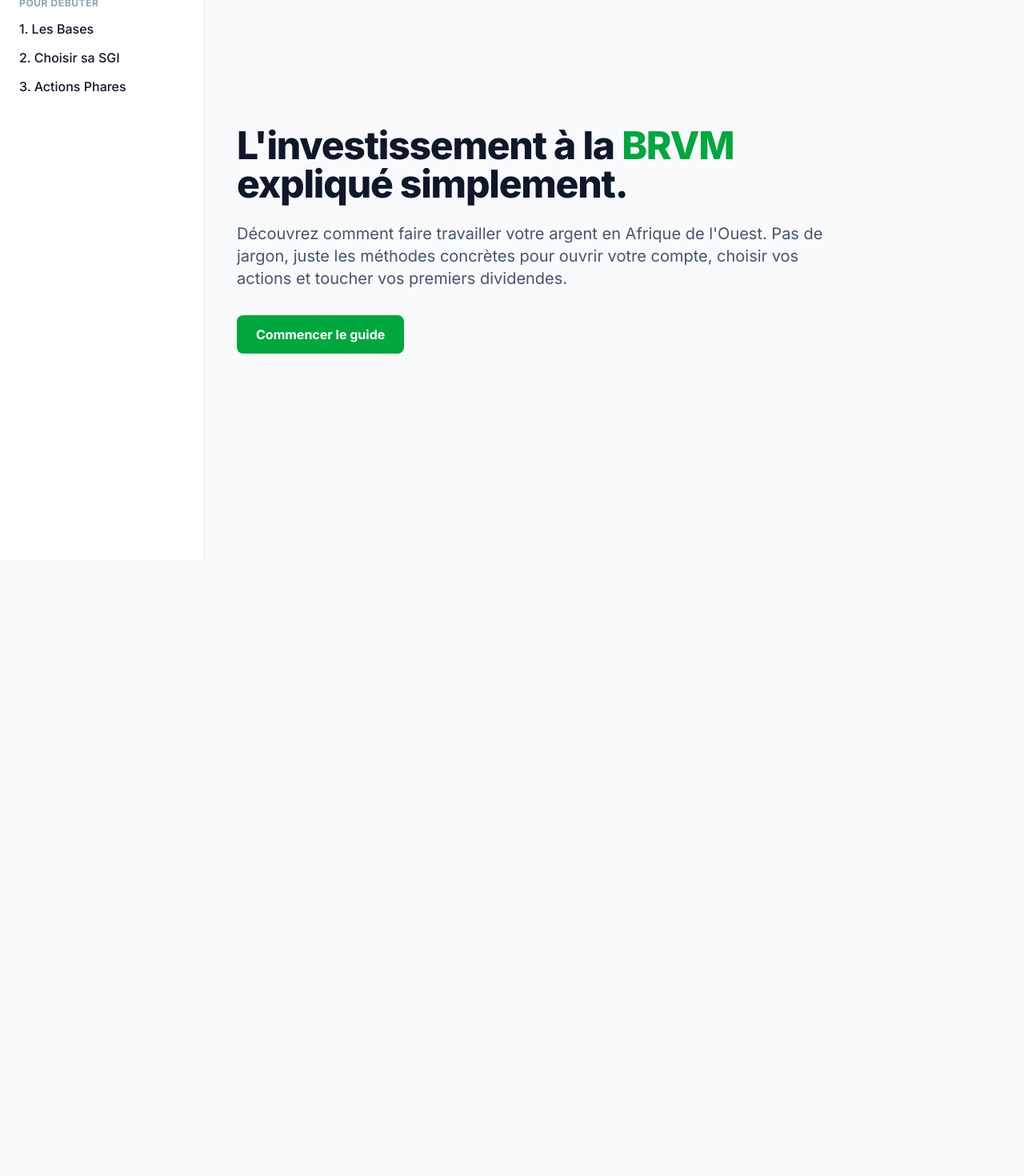
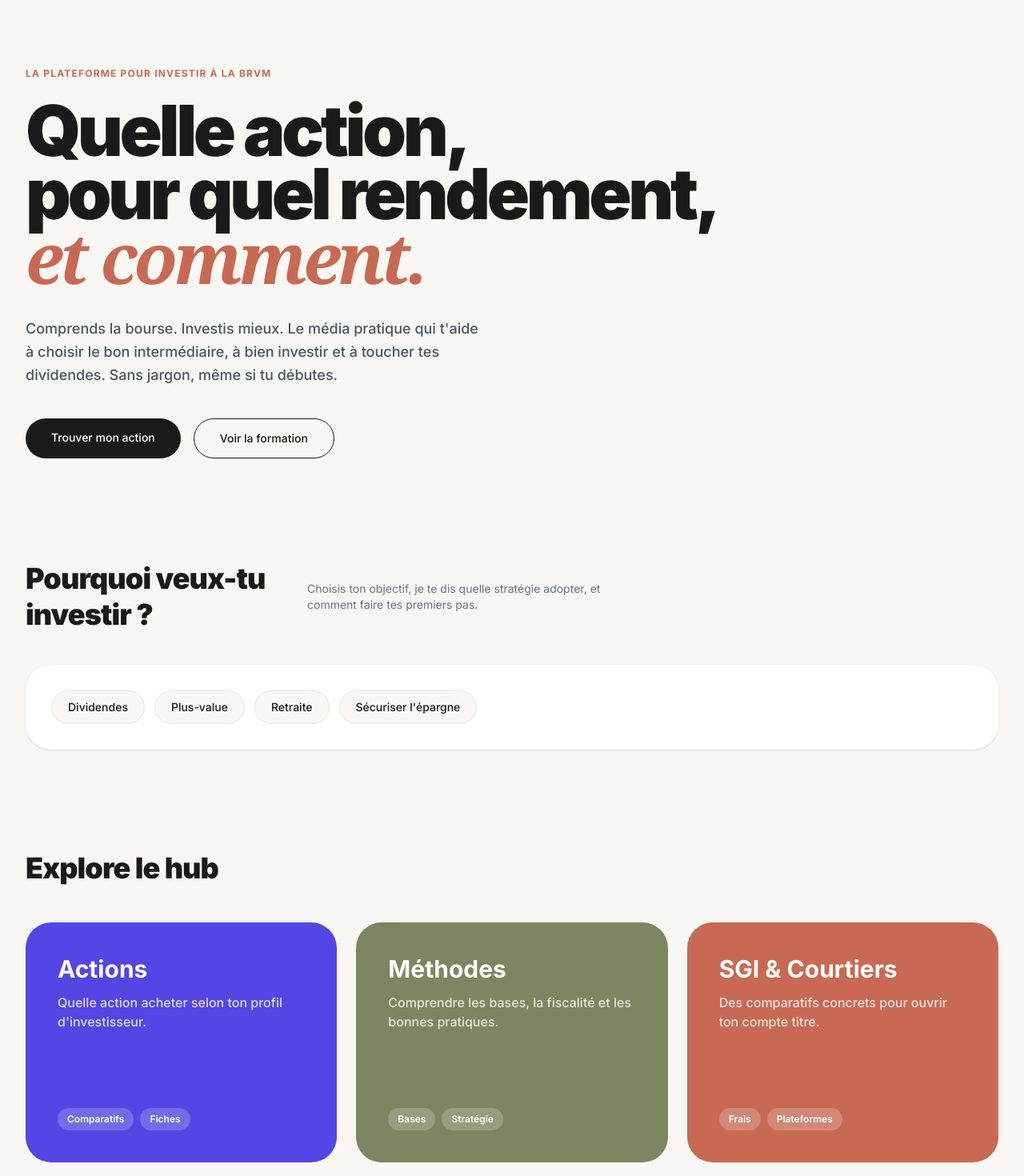
Before and after one commit to Kouyate01/brvm-hq, a Next.js app: page / in a window 1280 px wide. Shown: the part 100-1570 px from the top of the page at 80% size. Before the commit the page ends 800 px from the top, so only its background shows below. Built offline with nearby package versions, Linux system fonts and the light colour scheme.

Commit message:
Version 1

```diff
--- a/app/layout.tsx
+++ b/app/layout.tsx
@@ -6,27 +6,32 @@
 const inter = Inter({ subsets: ["latin"] });
 
 export const metadata: Metadata = {
-  title: "BRVM pour Débutants",
-  description: "Le guide complet pour investir à la BRVM.",
+  title: "BRVM Hub",
+  description: "La plateforme pour investir à la BRVM.",
 };
 
 export default function RootLayout({ children }: { children: React.ReactNode }) {
   return (
     <html lang="fr">
-      <body className={`${inter.className} flex h-screen bg-slate-50 text-slate-900`}>
+      <body className={`${inter.className} bg-[#F8F7F4] text-[#1A1A1A] min-h-screen font-sans selection:bg-[#C86A53] selection:text-white`}>
 
-        <aside className="w-64 bg-white border-r border-slate-200 p-6 flex flex-col gap-4">
-          <Link href="/" className="text-2xl font-bold mb-6 text-green-700">BRVM Hub</Link>
+        {/* Barre de navigation style Naly Hub */}
+        <nav className="flex items-center justify-between px-8 py-6 max-w-[1400px] mx-auto">
+          <Link href="/" className="text-2xl font-black tracking-tighter flex items-center gap-2">
+            <span className="text-3xl">📈</span> BRVM Hub
+          </Link>
 
-          <div className="flex flex-col gap-3">
-            <h3 className="text-xs font-bold text-slate-400 uppercase tracking-wider">Pour Débuter</h3>
-            <Link href="/guide" className="hover:text-green-600 font-medium">1. Les Bases</Link>
-            <Link href="/sgi" className="hover:text-green-600 font-medium">2. Choisir sa SGI</Link>
-            <Link href="/actions" className="hover:text-green-600 font-medium">3. Actions Phares</Link>
+          <div className="hidden md:flex items-center gap-8 font-medium text-sm">
+            <Link href="/guide" className="hover:text-gray-500 transition">Les Bases</Link>
+            <Link href="/sgi" className="hover:text-gray-500 transition">SGI</Link>
+            <Link href="/actions" className="hover:text-gray-500 transition">Actions</Link>
+            <Link href="#" className="bg-[#1A1A1A] text-white px-5 py-2.5 rounded-full hover:bg-gray-800 transition">
+              Rejoindre la liste
+            </Link>
           </div>
-        </aside>
+        </nav>
 
-        <main className="flex-1 p-10 overflow-y-auto">
+        <main className="max-w-[1400px] mx-auto px-8 pb-20">
           {children}
         </main>
 
--- a/app/page.tsx
+++ b/app/page.tsx
@@ -2,16 +2,100 @@
 
 export default function Home() {
   return (
-    <div className="flex flex-col items-start justify-center h-full max-w-3xl">
-      <h1 className="text-5xl font-extrabold tracking-tight mb-6">
-        L'investissement à la <span className="text-green-600">BRVM</span> expliqué simplement.
-      </h1>
-      <p className="text-xl text-slate-600 mb-8">
-        Découvrez comment faire travailler votre argent en Afrique de l'Ouest. Pas de jargon, juste les méthodes concrètes pour ouvrir votre compte, choisir vos actions et toucher vos premiers dividendes.
-      </p>
-      <Link href="/guide" className="bg-green-600 text-white px-6 py-3 rounded-lg font-bold hover:bg-green-700 transition">
-        Commencer le guide
-      </Link>
+    <div className="pt-16 md:pt-24">
+
+      {/* 1. SECTION HERO (Texte Géant) */}
+      <div className="max-w-4xl">
+        <p className="text-[#C86A53] text-xs font-bold tracking-widest uppercase mb-6">
+          La plateforme pour investir à la BRVM
+        </p>
+
+        {/* Le texte resserré et géant (tracking-tighter, leading-none) */}
+        <h1 className="text-6xl md:text-[5.5rem] font-black tracking-tighter leading-[0.9] text-[#1A1A1A]">
+          Quelle action,<br />
+          pour quel rendement,<br />
+          <span className="italic text-[#C86A53] font-serif">et comment.</span>
+        </h1>
+
+        <p className="mt-8 text-lg text-gray-600 max-w-xl leading-relaxed font-medium">
+          Comprends la bourse. Investis mieux. Le média pratique qui t'aide à choisir le bon intermédiaire, à bien investir et à toucher tes dividendes. Sans jargon, même si tu débutes.
+        </p>
+
+        <div className="flex flex-wrap gap-4 mt-10">
+          <Link href="/guide" className="bg-[#1A1A1A] text-white rounded-full px-8 py-3.5 font-medium text-sm hover:bg-gray-800 transition">
+            Trouver mon action
+          </Link>
+          <Link href="/sgi" className="border border-[#1A1A1A] text-[#1A1A1A] rounded-full px-8 py-3.5 font-medium text-sm hover:bg-gray-100 transition">
+            Voir la formation
+          </Link>
+        </div>
+      </div>
+
+      {/* 2. SECTION BOUTONS PILULES (What do you need...) */}
+      <div className="mt-32">
+        <div className="flex flex-col md:flex-row md:items-center gap-8 mb-10">
+          <h2 className="text-4xl font-black tracking-tight max-w-xs leading-tight">
+            Pourquoi veux-tu investir ?
+          </h2>
+          <p className="text-gray-500 text-sm max-w-sm">
+            Choisis ton objectif, je te dis quelle stratégie adopter, et comment faire tes premiers pas.
+          </p>
+        </div>
+
+        <div className="bg-white p-8 rounded-[2rem] shadow-sm flex flex-wrap gap-3">
+          <span className="bg-[#F8F7F4] border border-gray-200 text-[#1A1A1A] px-5 py-2.5 rounded-full text-sm font-medium cursor-pointer hover:border-gray-400">Dividendes</span>
+          <span className="bg-[#F8F7F4] border border-gray-200 text-[#1A1A1A] px-5 py-2.5 rounded-full text-sm font-medium cursor-pointer hover:border-gray-400">Plus-value</span>
+          <span className="bg-[#F8F7F4] border border-gray-200 text-[#1A1A1A] px-5 py-2.5 rounded-full text-sm font-medium cursor-pointer hover:border-gray-400">Retraite</span>
+          <span className="bg-[#F8F7F4] border border-gray-200 text-[#1A1A1A] px-5 py-2.5 rounded-full text-sm font-medium cursor-pointer hover:border-gray-400">Sécuriser l'épargne</span>
+        </div>
+      </div>
+
+      {/* 3. SECTION CARTES COLORÉES (Explore le hub) */}
+      <div className="mt-32">
+        <h2 className="text-4xl font-black tracking-tight mb-12">Explore le hub</h2>
+
+        {/* Grille Bento avec coins très arrondis (rounded-[2rem]) */}
+        <div className="grid grid-cols-1 md:grid-cols-3 gap-6">
+
+          {/* Carte Bleue */}
+          <Link href="/actions" className="bg-[#5346E4] text-white p-10 rounded-[2rem] hover:scale-[1.02] transition-transform flex flex-col justify-between min-h-[300px]">
+            <div>
+              <h3 className="text-3xl font-bold mb-3">Actions</h3>
+              <p className="text-white/80 font-medium">Quelle action acheter selon ton profil d'investisseur.</p>
+            </div>
+            <div className="flex gap-2 mt-8">
+              <span className="bg-white/20 px-3 py-1.5 rounded-full text-xs font-semibold">Comparatifs</span>
+              <span className="bg-white/20 px-3 py-1.5 rounded-full text-xs font-semibold">Fiches</span>
+            </div>
+          </Link>
+
+          {/* Carte Verte (Olive) */}
+          <Link href="/guide" className="bg-[#7D8660] text-white p-10 rounded-[2rem] hover:scale-[1.02] transition-transform flex flex-col justify-between min-h-[300px]">
+            <div>
+              <h3 className="text-3xl font-bold mb-3">Méthodes</h3>
+              <p className="text-white/80 font-medium">Comprendre les bases, la fiscalité et les bonnes pratiques.</p>
+            </div>
+            <div className="flex gap-2 mt-8">
+              <span className="bg-white/20 px-3 py-1.5 rounded-full text-xs font-semibold">Bases</span>
+              <span className="bg-white/20 px-3 py-1.5 rounded-full text-xs font-semibold">Stratégie</span>
+            </div>
+          </Link>
+
+          {/* Carte Rouge (Brique) */}
+          <Link href="/sgi" className="bg-[#C86A53] text-white p-10 rounded-[2rem] hover:scale-[1.02] transition-transform flex flex-col justify-between min-h-[300px]">
+            <div>
+              <h3 className="text-3xl font-bold mb-3">SGI & Courtiers</h3>
+              <p className="text-white/80 font-medium">Des comparatifs concrets pour ouvrir ton compte titre.</p>
+            </div>
+            <div className="flex gap-2 mt-8">
+              <span className="bg-white/20 px-3 py-1.5 rounded-full text-xs font-semibold">Frais</span>
+              <span className="bg-white/20 px-3 py-1.5 rounded-full text-xs font-semibold">Plateformes</span>
+            </div>
+          </Link>
+
+        </div>
+      </div>
+
     </div>
   );
 }
```
